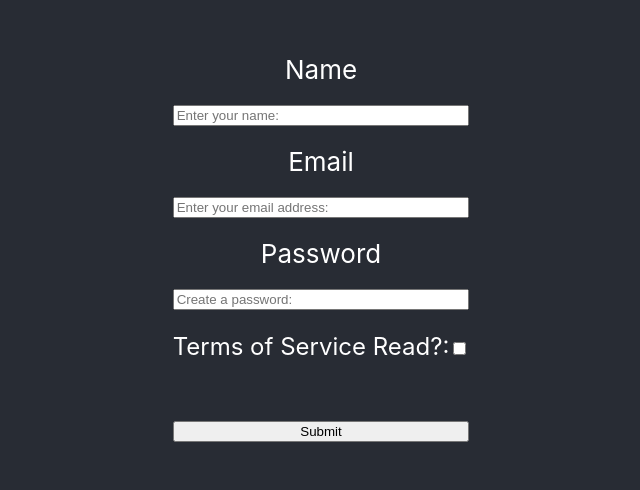
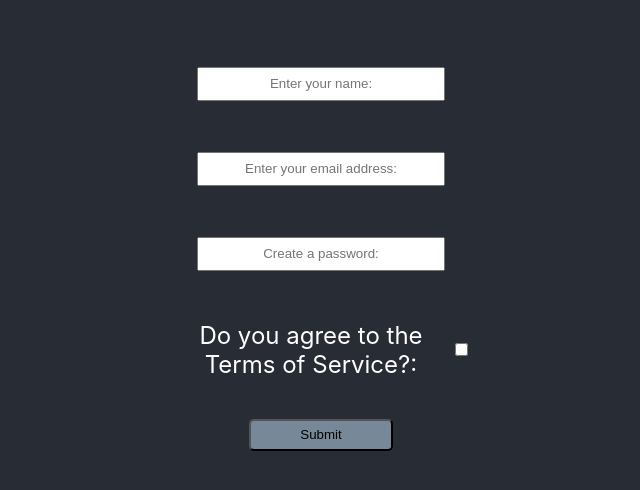
Before and after one commit to rauleflores/User-Onboarding, a React (Create React App) app: page / in a window 1280 px wide. Shown: the part 162-652 px from the top of the page, without its empty margins (319-959 px from the left). Built offline with nearby package versions, Linux system fonts and the light colour scheme.

Commit message:
styled the form some/moving on to step 2

```diff
--- a/src/components/Form.js
+++ b/src/components/Form.js
@@ -3,25 +3,56 @@ import { makeStyles } from "@material-ui/core";
 
 const useStyles = makeStyles({
   root: {
+    width: "300px",
     display: "flex",
     flexDirection: "column",
     justifyContent: "center",
     alignContent: "center",
   },
+  outerCont: {
+    display: "flex",
+    flexDirection: "column",
+    alignItems: "center",
+    justifyContent: "center",
+  },
   label: {
-    marginTop: "20px",
-    marginBottom: "20px",
+    visibility: "hidden",
+  },
+  span: {
+    fontSize: "1px",
   },
   input: {
-    marginTop: "20px",
+    width: "80%",
+    height: "28px",
+    marginBottom: "10px",
+    marginTop: "10px",
+    display: "flex",
+    alignItems: "center",
+    justifyContent: "center",
+    textAlign: "center",
+  },
+  termsCont: {
     marginBottom: "20px",
+    marginTop: "40px",
+    display: "flex",
+    flexDirection: "row",
+    alignItems: "center",
+    justifyContent: "space-between",
   },
   terms: {
     fontSize: "24px",
   },
+  submit: {
+    marginTop: "20px",
+    width: "48%",
+    height: "32px",
+    backgroundColor: "lightslategrey",
+    border: "2px single  #998877",
+    borderRadius: "5px",
+  },
 });
 
-export default function Form() {
+export default function Form(props) {
   const [formState, setFormState] = useState({
     name: "",
     email: "",
@@ -32,16 +63,9 @@ export default function Form() {
 
   const classes = useStyles();
 
-  const changeHandler = (ev) => {
-    setFormState(ev.target.value);
-    console.log(ev.target.value);
-  };
-  return (
-    <form
-      autoComplete="off"
-      className={classes.root}
-      onSubmit={(ev) => {
+  const formSubmit = (ev) => {
     ev.preventDefault();
+    console.log("Form submitted!");
     setFormState({
       name: "",
       email: "",
@@ -49,59 +73,79 @@ export default function Form() {
       terms_of_service: "",
       submit: "",
     });
-      }}
-    >
+  };
+
+  const inputChange = (ev) => {
+    setFormState(ev.target.value);
+    console.log(ev.target.value);
+  };
+  return (
+    <form autoComplete="off" className={classes.root} onSubmit={formSubmit}>
+      <div className={classes.outerCont}>
         <label htmlFor="name" className={classes.label}>
-        Name
+          <span className={classes.span}>What is your name?</span>
         </label>
         <input
           id="name"
           name="name"
           placeholder="Enter your name:"
           value={formState.name}
-        onChange={changeHandler}
+          onChange={inputChange}
+          className={classes.input}
         />
+      </div>
+      <div className={classes.outerCont}>
         <label htmlFor="email" className={classes.label}>
-        Email
+          <span className={classes.span}>
+            Please enter your email address now.
+          </span>
         </label>
         <input
           id="email"
           name="email"
           placeholder="Enter your email address:"
           value={formState.email}
-        onChange={changeHandler}
+          onChange={inputChange}
+          className={classes.input}
         />
+      </div>
+      <div className={classes.outerCont}>
         <label htmlFor="password" className={classes.label}>
-        Password
+          <span className={classes.span}>Create a password.</span>
         </label>
         <input
           id="password"
           name="password"
           placeholder="Create a password:"
           value={formState.name}
-        onChange={changeHandler}
+          onChange={inputChange}
+          className={classes.input}
         />
-      <div className={classes.label}>
+      </div>
+      <div className={classes.termsCont}>
         <label htmlFor="terms_of_service" className={classes.terms}>
-          Terms of Service Read?:
+          {`Do you agree to the\r\nTerms of Service?:`}
         </label>
         <input
           type="checkbox"
           id="terms_of_service"
           name="terms_of_service"
           value={formState.terms_of_service}
-          onChange={changeHandler}
+          onChange={inputChange}
         />
       </div>
+      <div>
         <label htmlFor="submit" className={classes.label} />
         <button
           id="submit"
           name="submit"
           value={formState.submit}
-        onChange={changeHandler}
+          onChange={inputChange}
+          className={classes.submit}
         >
           Submit
         </button>
+      </div>
     </form>
   );
 }
```
Lines whose indentation alone changed are shown as unchanged.
